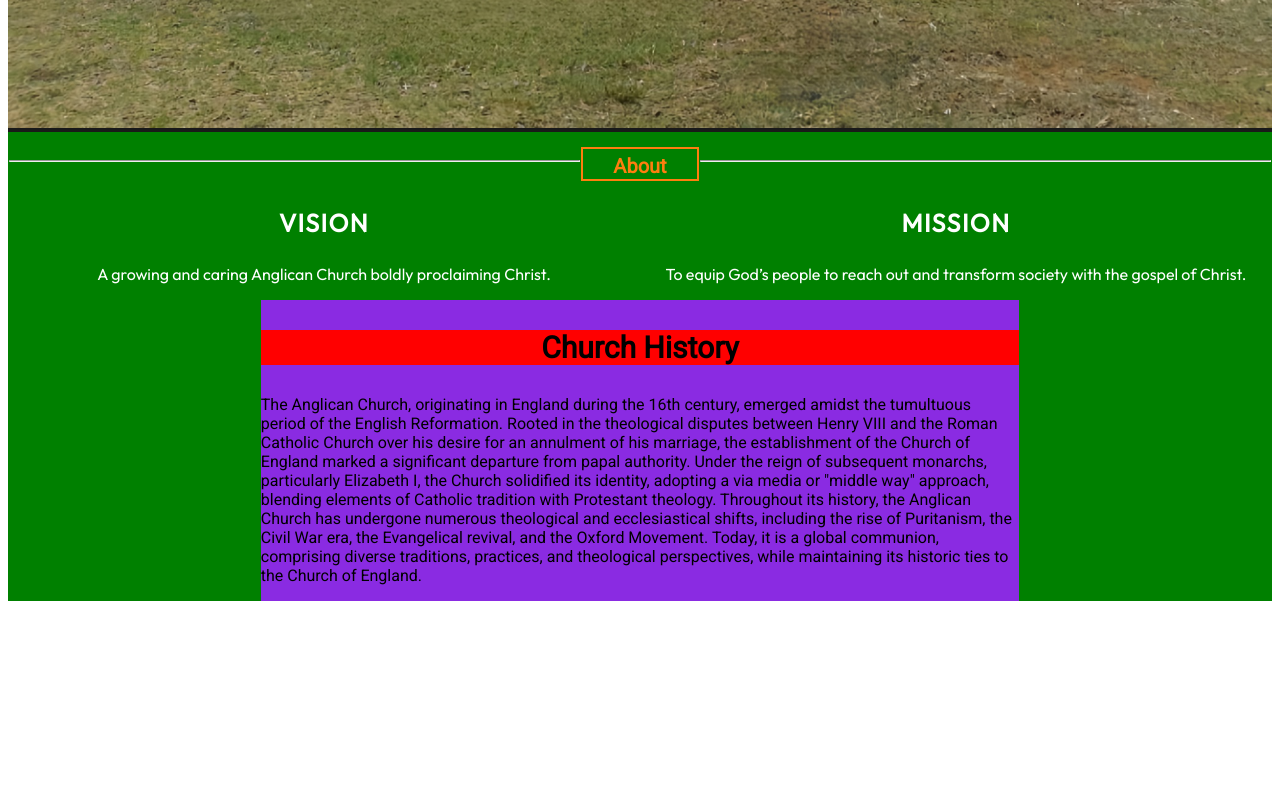
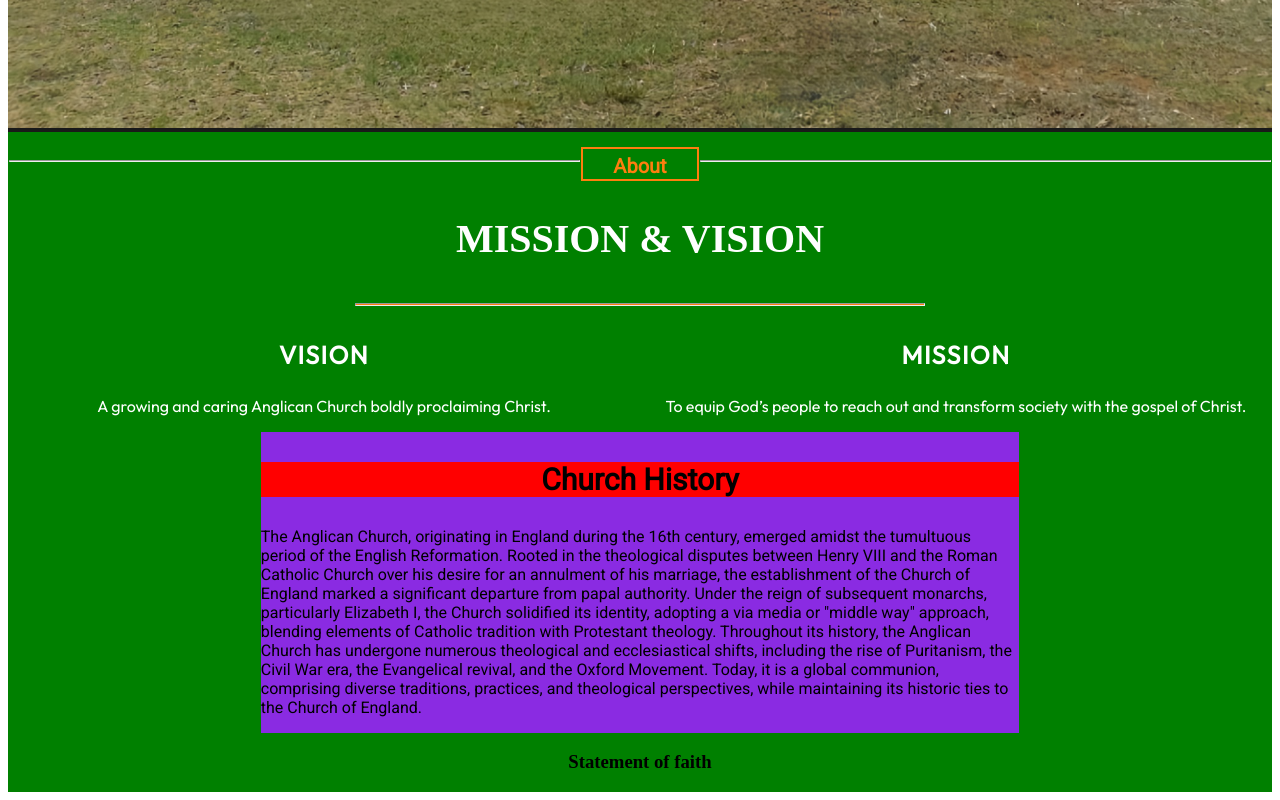
Before and after one commit to KipletingEdwin/Koromosho, a React (Vite) app: page / in a window 1280 px wide. Shown: the part 949-1749 px from the top of the page. Before the commit the page ends 1558 px from the top, so only its background shows below. Built offline with nearby package versions, Linux system fonts and the light colour scheme.

Commit message:
add vision and mission section

```diff
--- a/src/components/About/About.jsx
+++ b/src/components/About/About.jsx
@@ -9,7 +9,10 @@ function About() {
         <p>About</p>
         <hr className={styles.line} />
       </div>
+      <h1> MISSION & VISION</h1>
+      <hr className={styles.line} />
       <div className={styles.vmContainer}>
+
         <div className={styles.vision}>
           <h3> VISION</h3>
           <p>A growing and caring Anglican Church boldly proclaiming Christ.</p>
@@ -35,6 +38,10 @@ function About() {
               perspectives, while maintaining its historic ties to the Church of England.</p>
 
       </div>
+      <div className={styles.faith}>
+        <h3>Statement of faith</h3>
+
+      </div>
     </section>
   );
 }
--- a/src/components/About/About.module.css
+++ b/src/components/About/About.module.css
@@ -46,6 +46,11 @@
     font-family: "Outfit",Arial, Helvetica, sans-serif;
 }
 
+.container h1{
+    color: var(--color-text);
+    font-size: 40px;
+}
+
 .vision, .mission{
     /* background-color: blueviolet; */
     width: 50%;
```
